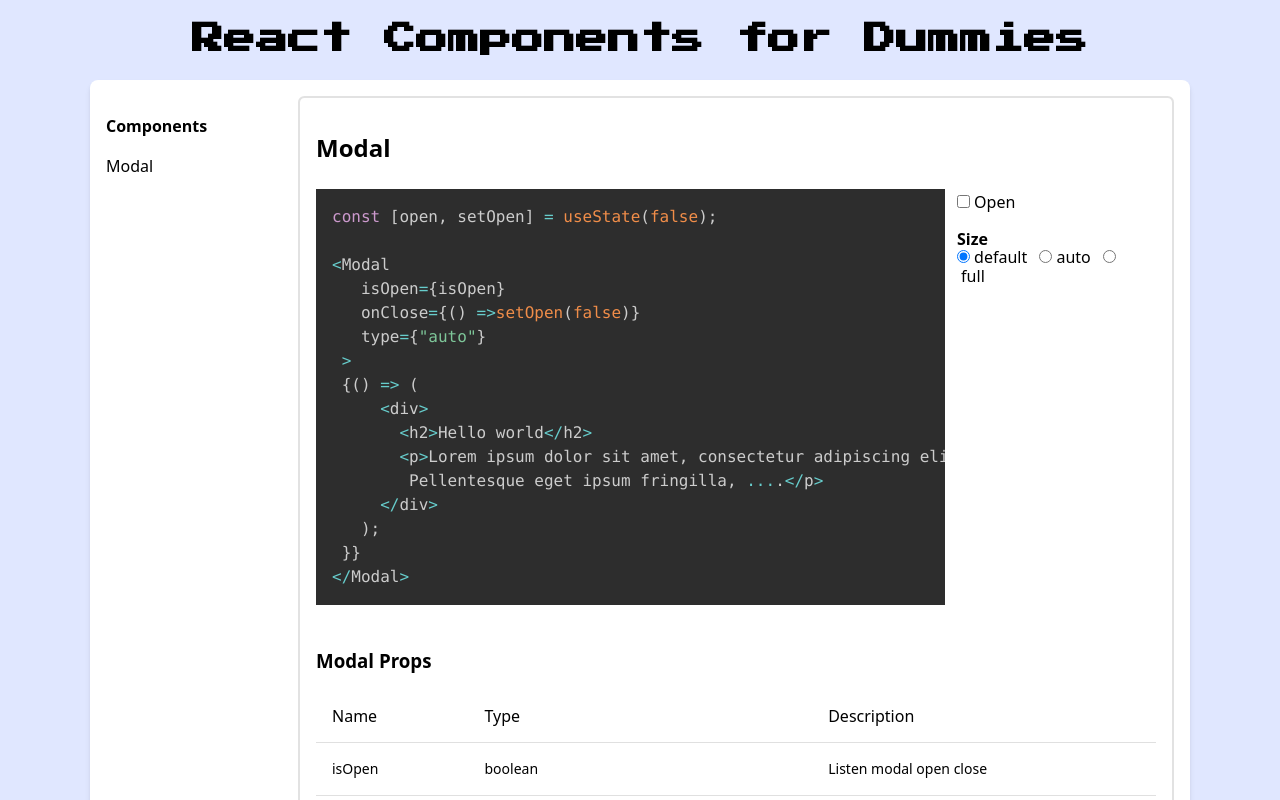
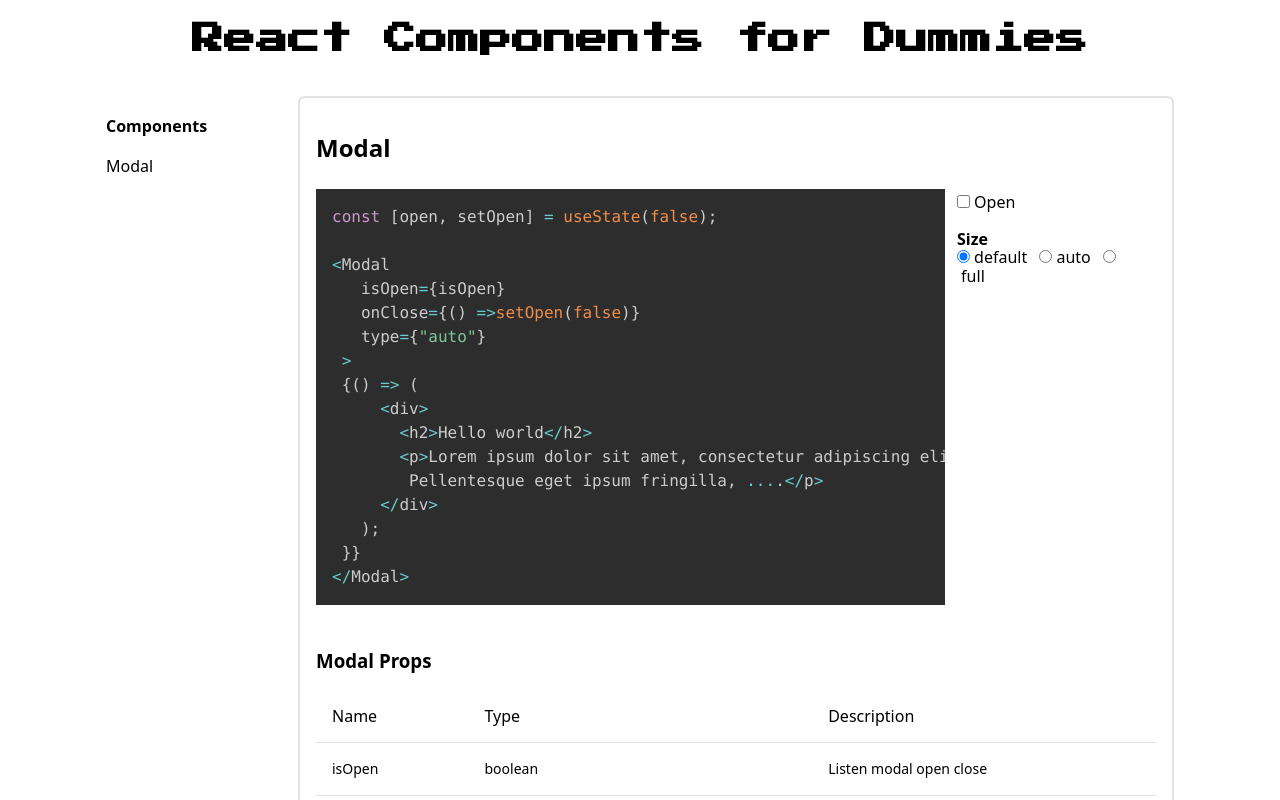
Before and after one commit to SaifulBashar/react-component-for-dummies, a Next.js app: page / in a window 1280 px wide. Shown: the top 800 px of the page. Built offline with nearby package versions, Linux system fonts and the light colour scheme.

Commit message:
design change

```diff
--- a/pages/_app.tsx
+++ b/pages/_app.tsx
@@ -14,7 +14,6 @@
       html,
       body {
         margin: 0;
-        background: #e0e7ff;
         min-height: 100vh;
         font-family: ui-sans-serif, system-ui, -apple-system, BlinkMacSystemFont,
           "Segoe UI", Roboto, "Helvetica Neue", Arial, "Noto Sans", sans-serif,
--- a/pages/index.tsx
+++ b/pages/index.tsx
@@ -27,8 +27,7 @@
             border-radius: 0.5rem;
             max-width: 1100px;
             width: 100%;
-            box-shadow: 0 4px 6px -1px rgba(0, 0, 0, 0.1),
-              0 2px 4px -1px rgba(0, 0, 0, 0.06);
+
             background: white;
           `}
         >
```
